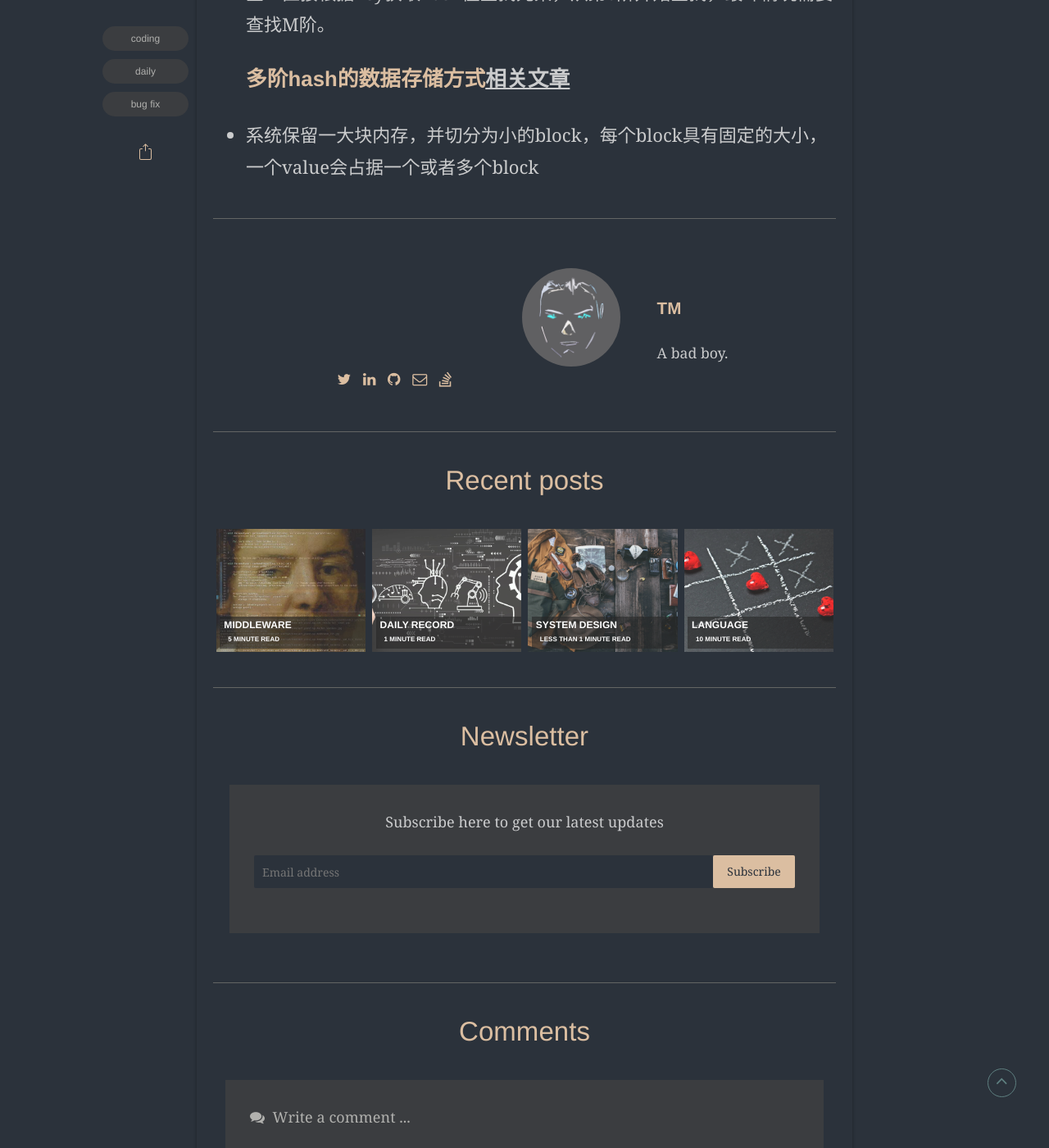
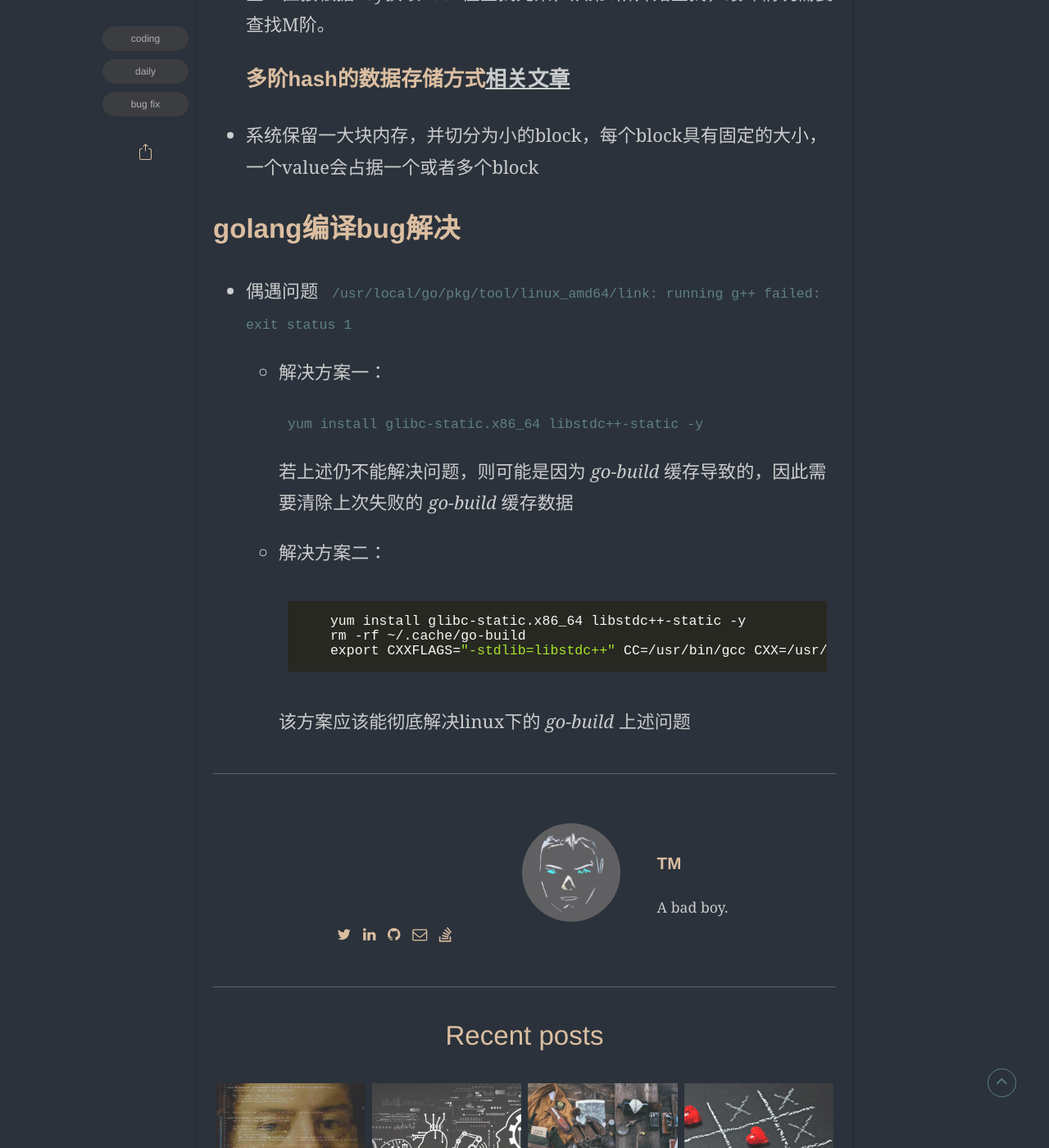
Before and after one commit to Tomxiaobai/Tomxiaobai.github.io, a Jekyll site: the page built from _posts/2022-04-13-daily.md, in a window 1280 px wide and 1400 px high, scrolled down 4581 px. Shown: the whole window at 82% size. Built offline with Jekyll 4.4.1, drawn with Linux system fonts in a browser that asks for light colours; some web fonts are replaced; comment, search, counter and statistics services are not loaded; some of the changed text lies outside the part shown.

Commit message:
golang build

````diff
--- a/_posts/2022-04-13-daily.md
+++ b/_posts/2022-04-13-daily.md
@@ -84,3 +84,19 @@ description: "日常总结记录"
 * 查：直接根据key获取hash值查找元素，从第0阶开始查找，最坏情况需要查找M阶。
 ### 多阶hash的数据存储方式[相关文章](https://zhuanlan.zhihu.com/p/161967929)
 * 系统保留一大块内存，并切分为小的block，每个block具有固定的大小，一个value会占据一个或者多个block
+
+## golang编译bug解决
+
+* 偶遇问题 ``` /usr/local/go/pkg/tool/linux_amd64/link: running g++ failed: exit status 1 ```
+    * 解决方案一：
+
+        ```yum install glibc-static.x86_64 libstdc++-static -y ```
+
+        若上述仍不能解决问题，则可能是因为 *go-build* 缓存导致的，因此需要清除上次失败的 *go-build* 缓存数据
+    * 解决方案二：
+        ``` python
+        yum install glibc-static.x86_64 libstdc++-static -y
+        rm -rf ~/.cache/go-build
+        export CXXFLAGS="-stdlib=libstdc++" CC=/usr/bin/gcc CXX=/usr/bin/g++
+        ```
+        该方案应该能彻底解决linux下的 *go-build* 上述问题
````
